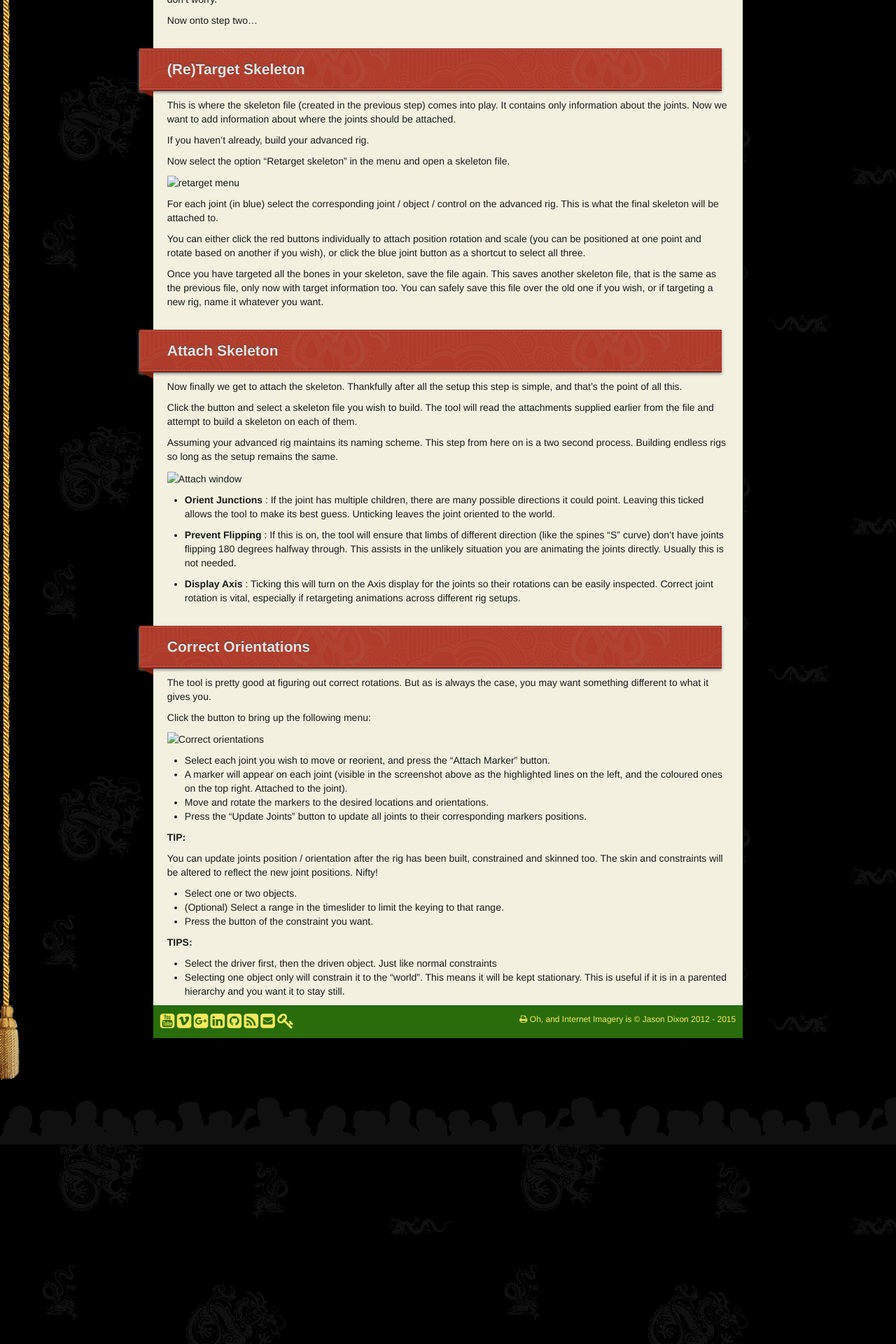
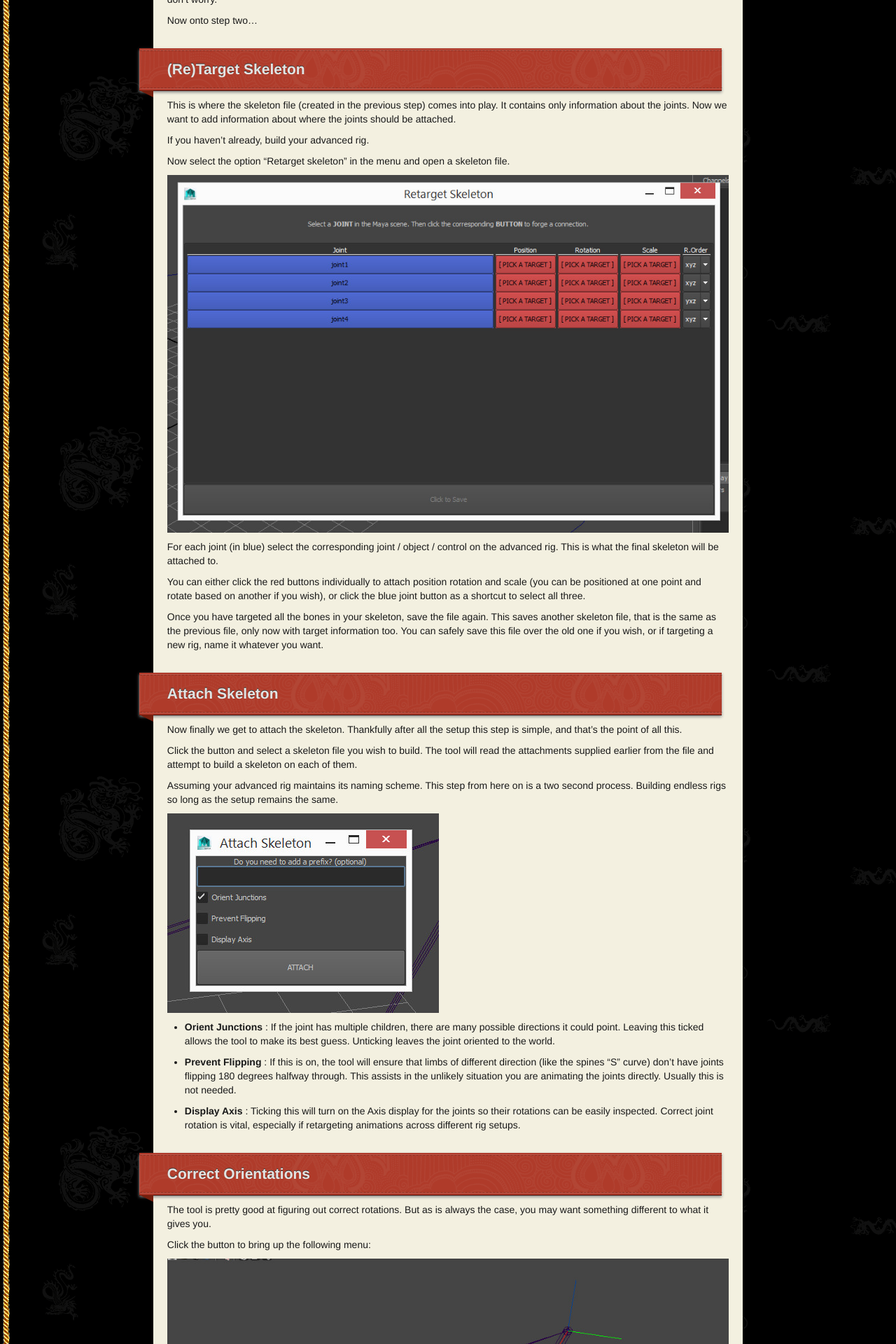
Before and after one commit to internetimagery/internetimagery.github.io, a Jekyll site: the page built from python/twinskeleton.md, in a window 1280 px wide. Shown: the part 944-2864 px from the top of the page at 70% size. Built offline with Jekyll 4.4.1, drawn with Linux system fonts in a browser that asks for light colours; nearby versions of some CDN libraries; some web fonts are replaced; comment, search, counter and statistics services are not loaded.

Commit message:
fix links

```diff
--- a/python/twinskeleton.md
+++ b/python/twinskeleton.md
@@ -43,7 +43,7 @@ If you haven't already, build your advanced rig.
 
 Now select the option "Retarget skeleton" in the menu and open a skeleton file.
 
-![retarget menu](twinskeleton_retarget.jpg)
+![retarget menu](img/twinskeleton_retarget.jpg)
 
 For each joint (in blue) select the corresponding joint / object / control on the advanced rig. This is what the final skeleton will be attached to.
 
@@ -60,7 +60,7 @@ Click the button and select a skeleton file you wish to build. The tool will rea
 
 Assuming your advanced rig maintains its naming scheme. This step from here on is a two second process. Building endless rigs so long as the setup remains the same.
 
-![Attach window](twinskeleton_attach.jpg)
+![Attach window](img/twinskeleton_attach.jpg)
 
 * __Orient Junctions__ : If the joint has multiple children, there are many possible directions it could point. Leaving this ticked allows the tool to make its best guess. Unticking leaves the joint oriented to the world.
 
@@ -74,7 +74,7 @@ The tool is pretty good at figuring out correct rotations. But as is always the
 
 Click the button to bring up the following menu:
 
-![Correct orientations](twinskeleton_marker.jpg)
+![Correct orientations](img/twinskeleton_marker.jpg)
 
 * Select each joint you wish to move or reorient, and press the "Attach Marker" button.
 * A marker will appear on each joint (visible in the screenshot above as the highlighted lines on the left, and the coloured ones on the top right. Attached to the joint).
```
